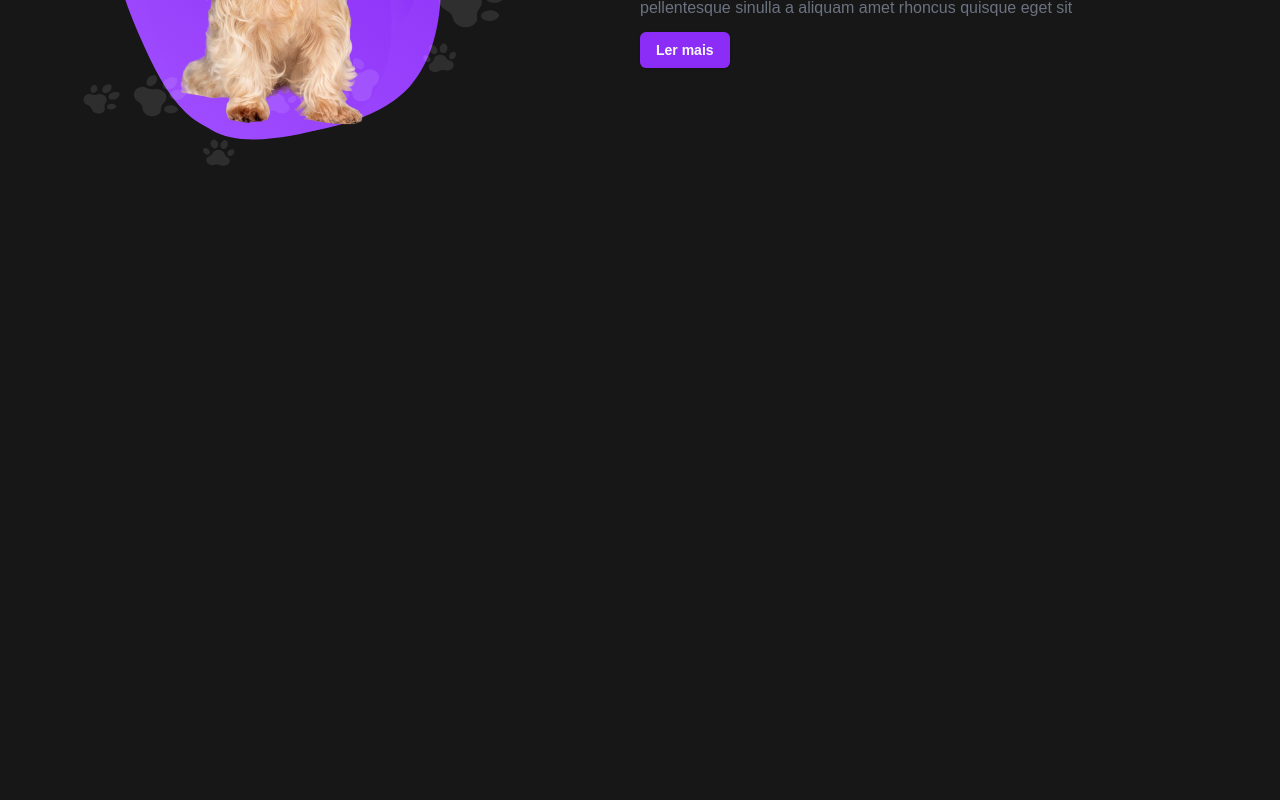
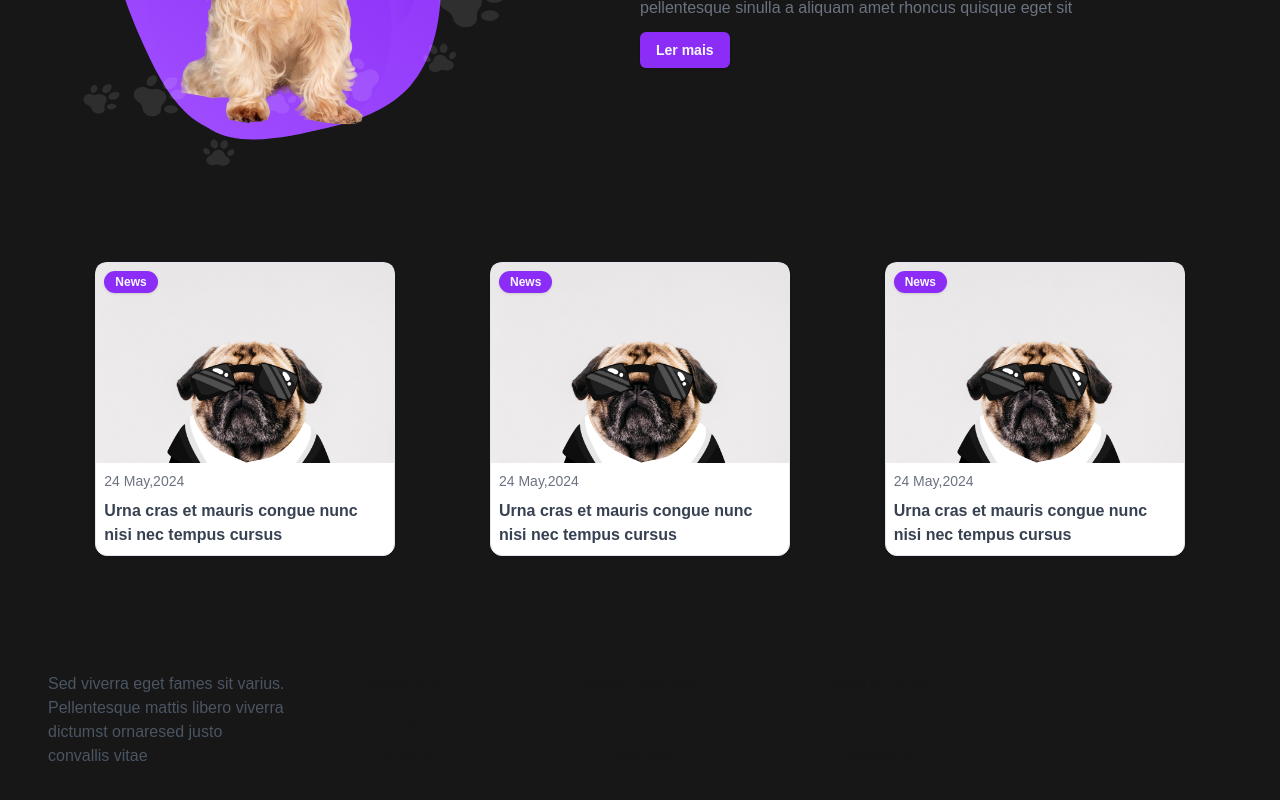
Before and after one commit to DouglasTrindade/pettz-webapp, a Next.js app: page / in a window 1280 px wide. Shown: the part 1922-2722 px from the top of the page. Before the commit the page ends 2088 px from the top, so only its background shows below. Built offline with nearby package versions, Linux system fonts and the light colour scheme.

Commit message:
wip: footer nav links

```diff
--- a/src/app/(home)/page.tsx
+++ b/src/app/(home)/page.tsx
@@ -3,9 +3,12 @@ import _ from "lodash";
 import { Carousel } from "@/components/Carousel";
 import { ProductItem } from "@/components/ProductItem";
 import { Banner } from "@/components/Banner";
+import { PostCard } from "../blog/components/PostCard";
 import Link from "next/link";
+import { Footer } from "@/components/Footer";
 
 const PRODUCTS = 6;
+const POSTCARDS = 3;
 
 const Home = () => {
   return (
@@ -38,6 +41,24 @@ const Home = () => {
       <div>
         <Banner />
       </div>
+      <div>
+        <div className="text-center text-2xl font-bold py-8">
+          <span>News & Blog</span>
+        </div>
+        <div className="flex flex-cols-3 justify-around">
+          {_.map(_.range(POSTCARDS), (index) => (
+            <PostCard
+              key={index}
+              title="Urna cras et mauris congue nunc nisi nec tempus cursus"
+              badgeName="News"
+              date="24 May,2024"
+            />
+          ))}
+        </div>
+      </div>
+      <div className="mt-20">
+        <Footer />
+      </div>
     </div>
   );
 };
--- /dev/null
+++ b/src/app/blog/[id]/page.tsx
@@ -0,0 +1,11 @@
+import { BlogList } from "../components/index";
+
+const BlogListPage = () => {
+  return (
+    <div>
+      <BlogList />
+    </div>
+  );
+};
+
+export default BlogListPage;
--- /dev/null
+++ b/src/app/blog/components/PostCard.tsx
@@ -0,0 +1,27 @@
+import { Card, CardContent } from "@/components/ui/card";
+import { Badge } from "@/components/ui/badge";
+
+interface PostCardProps {
+  badgeName: string;
+  title: string;
+  date: string;
+}
+
+export const PostCard = ({ badgeName, title, date }: PostCardProps) => {
+  return (
+    <Card className="relative w-[300px] h-full">
+      <img
+        className="rounded-t-lg w-full object-cover max-h-[200px]"
+        src="/category.jpg"
+        alt="dog"
+      />
+      <Badge className="absolute top-0 m-2 rounded-full">{badgeName}</Badge>
+      <CardContent className="p-2">
+        <div className="flex flex-col gap-2">
+          <span className="text-gray-500 text-semibold text-sm">{date}</span>
+          <span className="text-md text-gray-700 font-bold">{title}</span>
+        </div>
+      </CardContent>
+    </Card>
+  );
+};
--- /dev/null
+++ b/src/app/blog/components/index.tsx
@@ -0,0 +1,9 @@
+import { PostCard } from "./PostCard";
+
+export const BlogList = () => {
+  return (
+    <div>
+      <PostCard title="xx" badgeName="xx" date="xx" />
+    </div>
+  );
+};
--- /dev/null
+++ b/src/components/Footer.tsx
@@ -0,0 +1,58 @@
+import { Facebook, Instagram, Linkedin, Youtube } from "lucide-react";
+
+export const Footer = () => {
+  const navLinks = [
+    {
+      enterprise: [
+        { name: "Empresa" },
+        { name: "Sobre nós" },
+        { name: "Blog" },
+        { name: "Carreira" },
+      ],
+      usefulLinks: [
+        { name: "Links Úteis" },
+        { name: "Novos produtos" },
+        { name: "Produtos mais vendidos" },
+        { name: "Descontos" },
+        { name: "Carreira" },
+      ],
+    },
+  ];
+  return (
+    <div className="grid grid-cols-5 ">
+      <div className="flex flex-col gap-3">
+        <span className="font-extrabold text-md">pettz.</span>
+        <span className="font-medium text-gray-600">
+          Sed viverra eget fames sit varius. Pellentesque mattis libero viverra
+          dictumst ornaresed justo convallis vitae
+        </span>
+        <span className="flex gap-2 ">
+          <Facebook className="cursor-pointer hover:text-primary" />
+          <Instagram className="cursor-pointer hover:text-primary" />
+          <Linkedin className="cursor-pointer hover:text-primary" />
+          <Youtube className="cursor-pointer hover:text-primary" />
+        </span>
+      </div>
+      <div className="flex flex-col items-center gap-3">
+        <span className="font-bold">Empresa</span>
+        <span>Sobre nós</span>
+        <span>Blog</span>
+        <span>Carreira</span>
+      </div>
+      <div className="flex flex-col items-center gap-3">
+        <span className="font-bold">Links Úteis</span>
+        <span>Novos produtos</span>
+        <span>Produtos mais vendidos</span>
+        <span>Descontos</span>
+        <span>F.A.Q</span>
+      </div>
+      <div className="flex flex-col items-center gap-3">
+        <span className="font-bold">Links Úteis</span>
+        <span>Novos produtos</span>
+        <span>Produtos mais vendidos</span>
+        <span>Descontos</span>
+        <span>F.A.Q</span>
+      </div>
+    </div>
+  );
+};
```
